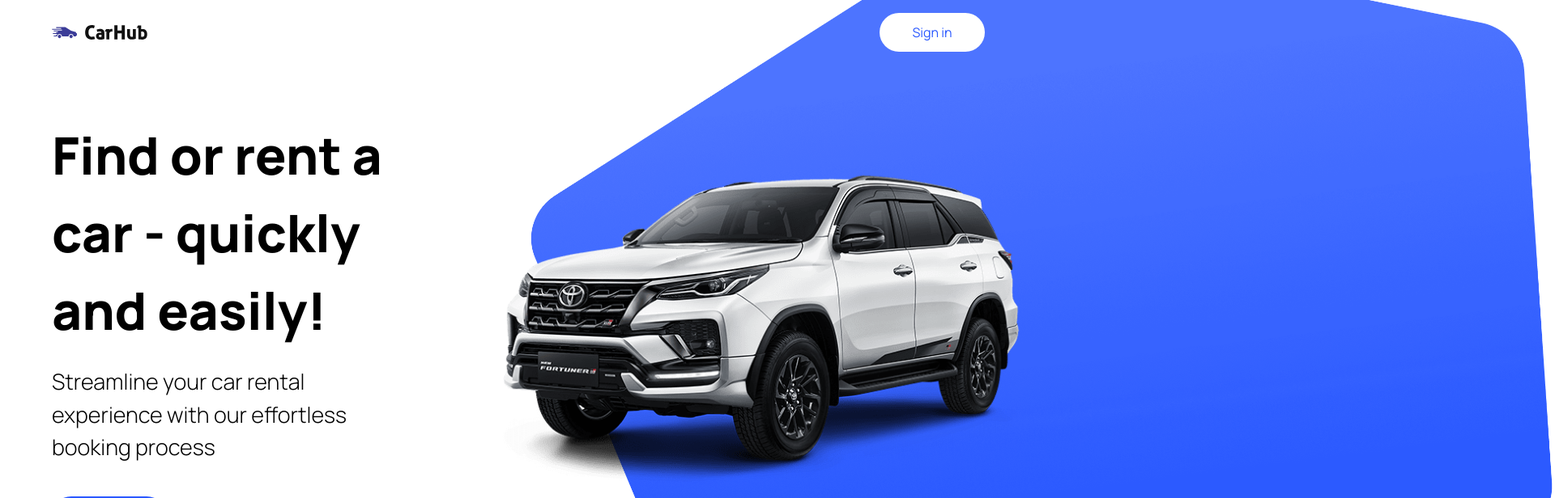
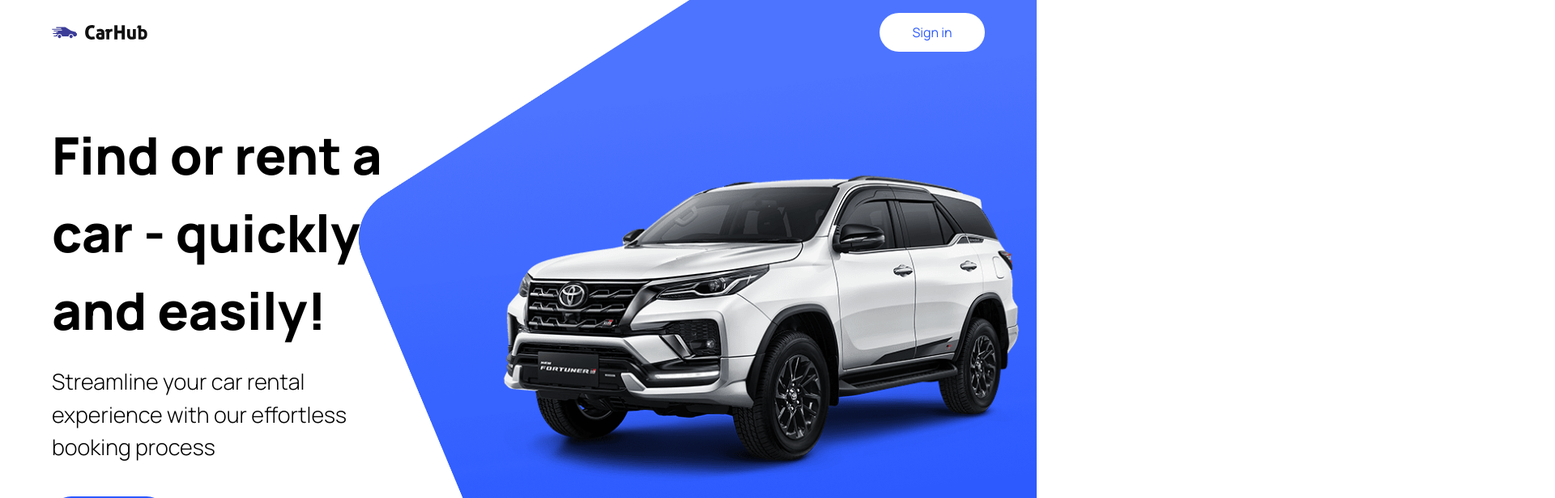
Before and after one commit to SmokeGuap/carhub, a Next.js app: page / in a window 1280 px wide. Shown: the top 616 px of the page at 81% size, 1920 px wide, since content can reach past the window. Built offline with nearby package versions, Linux system fonts and the light colour scheme.

Commit message:
Some fixes

```diff
--- a/components/Hero.tsx
+++ b/components/Hero.tsx
@@ -5,7 +5,7 @@
 const Hero = () => {
   const handleScroll = () => {};
   return (
-    <div className='flex xl:flex-row flex-col gap-5 relative z-0 max-w-[1440px] mx-auto'>
+    <div className='flex xl:flex-row flex-col gap-5 relative z-0 mx-auto overflow-hidden'>
       <div className='flex-1 pt-36 sm:px-16 px-6'>
         <h1 className='2xl:text-[72px] sm:text-[64px] text-[50px] font-extrabold'>
           Find or rent a car - quickly and easily!
@@ -24,7 +24,7 @@
         <div className='relative xl:w-full w-[90%] xl:h-full h-[590px] z-0'>
           <Image src='/hero.png' alt='hero' fill className='object-contain' />
         </div>
-        <div className='absolute xl:-top-24 xl:-right-1/2 -right-1/4 bg-hero-bg bg-repeat-round -z-10 w-full xl:h-screen h-[590px] overflow-hidden'></div>
+        <div className='absolute xl:-top-24 xl:-right-1/3 -right-1/4 bg-hero-bg bg-repeat-round -z-10 w-full xl:h-screen h-[590px]'></div>
       </div>
     </div>
   );
```
